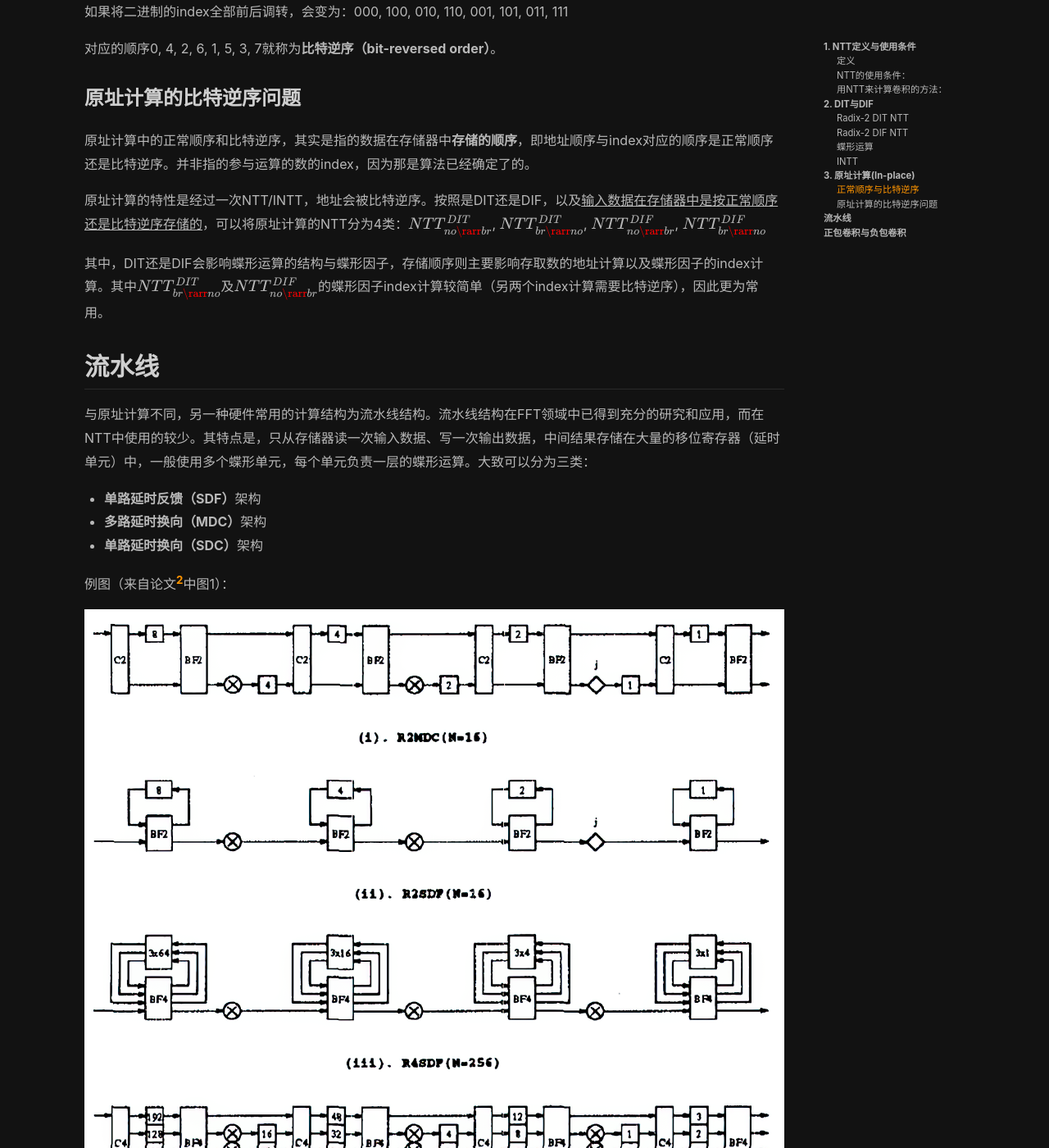
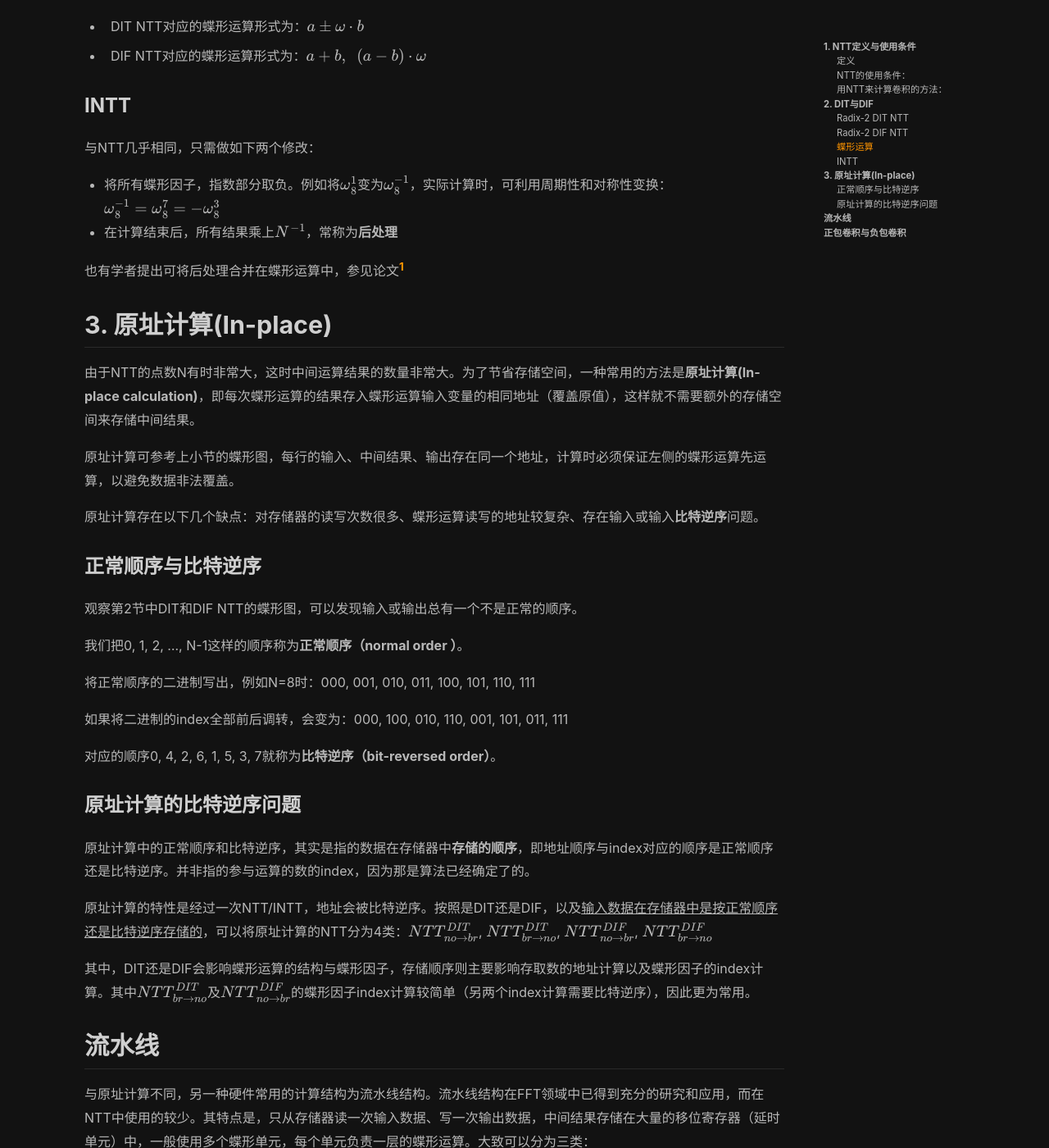
Before and after one commit to zck15/zck15.github.io, a Jekyll site: the page built from _posts/2022-06-05-NTT.md, in a window 1280 px wide and 1400 px high, scrolled down 4813 px. Shown: the whole window at 82% size. Built offline with Jekyll 4.4.1, drawn with Linux system fonts in a browser that asks for light colours; nearby versions of some CDN libraries; formulas are drawn with MathJax 3; comment, search, counter and statistics services are not loaded.

```diff
--- a/_includes/comments-providers/gitalk.html
+++ b/_includes/comments-providers/gitalk.html
@@ -30,7 +30,8 @@
 				repo: '{{ site.comments.gitalk.repository }}',
 				owner: '{{ site.comments.gitalk.owner }}',
 				admin: [{{ _admin }}],
-				id: '{{ page.key }}'
+				id: '{{ page.key }}',
+				proxy: 'https://github.com/login/oauth/access_token'
 			});
 			gitalk.render('js-gitalk-container');
 		});
--- a/_posts/2022-06-05-NTT.md
+++ b/_posts/2022-06-05-NTT.md
@@ -18,11 +18,13 @@ key: NTT
 ### 定义
 
 **数论变换**正变换的公式为：
+
 $$
 F[k] = \sum\limits_{n=0}^{N-1} f[n]\omega_N^{nk}\mod q,\quad k=0,1,2,...,N-1
 $$
 
 **数论变换逆变换(INTT)**的公式为：
+
 $$
 f[n] = N^{-1}\sum\limits_{k=0}^{N-1} F[k]\omega_N^{-nk}\mod q,\quad n=0,1,2,...,N-1
 $$
@@ -67,11 +69,13 @@ $$
 ### Radix-2 DIT NTT
 
 基2的DIT将输入（对应DFT的时域）按奇偶分为2组，将$F[k] = \sum\limits_{n=0}^{N-1} f[n]\omega_N^{nk}$分解为：
+
 $$
 F[k]=NTT_{N/2}(f[2i],k)+\omega_N^kNTT_{N/2}(f[2i+1],k)
 $$
 
 由于单位根的对称性与周期性，对于$k'=k+N/2>N/2$的$F[k']$可以简化计算为：
+
 $$
 \begin{eqnarray}
 F[k+N/2] &=& NTT_{N/2}(f[2i],k+N/2&)&+&\omega_N^{k+N/2}&&NTT_{N/2}(f[2i+1],&k+N/2&)\\
@@ -92,11 +96,13 @@ $$
 基2的DIF将输出（对应DFT的频域）按奇偶分为2组
 
 利用放缩性与周期性将偶数输出变形为
+
 $$
 F[2k]=NTT_{N/2}(f[i]+f[i+N/2],k)
 $$
 
 利用放缩性、周期性与对称性将奇数输出变形为
+
 $$
 F[2k+1]=NTT_{N/2}((f[i]-f[i+N/2])\omega_N^i,k)
 $$
@@ -150,9 +156,9 @@ $$
 
 原址计算中的正常顺序和比特逆序，其实是指的数据在存储器中**存储的顺序**，即地址顺序与index对应的顺序是正常顺序还是比特逆序。并非指的参与运算的数的index，因为那是算法已经确定了的。
 
-原址计算的特性是经过一次NTT/INTT，地址会被比特逆序。按照是DIT还是DIF，以及<u>输入数据在存储器中是按正常顺序还是比特逆序存储的</u>，可以将原址计算的NTT分为4类：$NTT_{no\rarr br}^{DIT}$, $NTT_{br\rarr no}^{DIT}$, $NTT_{no\rarr br}^{DIF}$, $NTT_{br\rarr no}^{DIF}$
+原址计算的特性是经过一次NTT/INTT，地址会被比特逆序。按照是DIT还是DIF，以及<u>输入数据在存储器中是按正常顺序还是比特逆序存储的</u>，可以将原址计算的NTT分为4类：$NTT_{no\to br}^{DIT}$, $NTT_{br\to no}^{DIT}$, $NTT_{no\to br}^{DIF}$, $NTT_{br\to no}^{DIF}$
 
-其中，DIT还是DIF会影响蝶形运算的结构与蝶形因子，存储顺序则主要影响存取数的地址计算以及蝶形因子的index计算。其中$NTT_{br\rarr no}^{DIT}$及$NTT_{no\rarr br}^{DIF}$的蝶形因子index计算较简单（另两个index计算需要比特逆序），因此更为常用。
+其中，DIT还是DIF会影响蝶形运算的结构与蝶形因子，存储顺序则主要影响存取数的地址计算以及蝶形因子的index计算。其中$NTT_{br\to no}^{DIT}$及$NTT_{no\to br}^{DIF}$的蝶形因子index计算较简单（另两个index计算需要比特逆序），因此更为常用。
 
 ## 流水线
 
@@ -190,11 +196,13 @@ $$
   $$
 
 - NTT、逐点乘法（point-wise multiplication）、INTT：
+
   $$
   \hat c=INTT_N(NTT_N(\hat a)\oplus NTT_N(\hat b))
   $$
 
 - 后处理：
+
   $$
   c[k]=\hat c[k]\cdot\omega_{2N}^{-k}
   $$
```
Also changed, not shown: screenshots/ntt_r2dif.png, screenshots/ntt_r2dif_step.png, screenshots/ntt_r2dit.png, screenshots/ntt_r2dit_step.png, screenshots/pipeline_fft.png.
